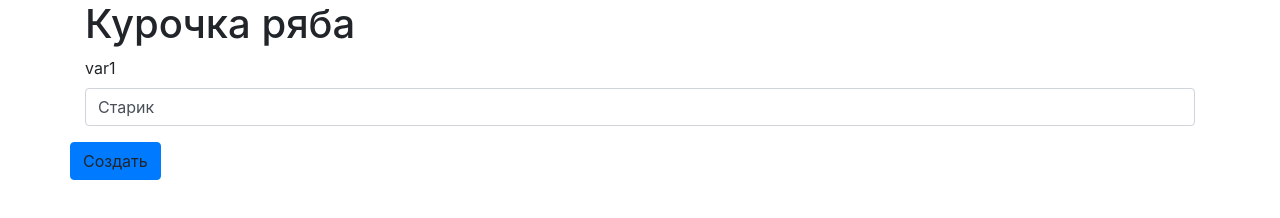
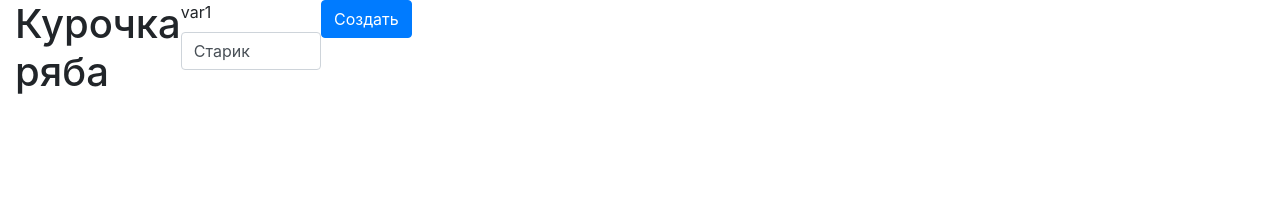
Before and after one commit to bobruk76/A5.15, a plain HTML site: page index.html in a window 1280 px wide. Drawn offline with Linux system fonts and the light colour scheme.

Commit message:
first red

```diff
--- a/index.html
+++ b/index.html
@@ -11,7 +11,9 @@
   </head>
   <body>
 
-    <div class="container">
+    <div class="container-fluid">
+      <main class="row">
+        <aside class="col-lg-4 d-flex ">
           <h1>Курочка ряба</h1>
 
           <form id="messages">
@@ -23,16 +25,19 @@
 
           </form>
 
-      <div class="row">
-        <a id="button-fetch" class="btn btn-primary">Создать</a>
+          <div>
+            <button id="button-fetch" class="btn btn-primary" data-role="create">
+              Создать
+            </button>
           </div>
 
-      <div class="row">
-        <div id="result"></div>
+
+        </aside>
+        <section id="result" class="col-lg-8 d-flex">
+
+        </section>
       </div>
-
-    </div>
-
+    </main>
 
     <script src="./js/jquery-3.4.1.min.js"></script>
     <script src="./js/bootstrap.bundle.min.js"></script>
--- a/js/ryaba.js
+++ b/js/ryaba.js
@@ -1,22 +1,30 @@
 const dataURL = "https://api.myjson.com/bins/jcmhn";
+const $result = $("#result");
+const $fetchButton = $("#button-fetch")
+
+
 
 function handleButton() {
-  // взять данные по dataUrl, вытащить их и передать в handleData
+  $.getJSON(dataURL,handleData);
 }
 
+$fetchButton.click(handleButton);
+
 function handleData(data) {
+  console.log(data)
   // кажется, какой-то из этих способов сработает
   //const var1 = $("input[name=var1]")[0].value()
   //const var1 = $("input[name=var1]").value()
   //const var1 = $("input[name=var1]")[0].default()
 
-  // надо сделать так чтобы сообщения подменились на значения из формы
-  let text = "Здесь могла быть ваша реклама";
-	$("#result").text(text);
+  for(jstring in data.text) {
+    $result.append('<p>'+jstring.text+'</p>');
+    console.log(jstring)
+  }
 }
 
-function init() {
+/* function init() {
 	$("#button-fetch").click(handleButton);
 }
 
-$(document).ready(init);
+$(document).ready(init); */
```
Lines whose indentation alone changed are shown as unchanged.
